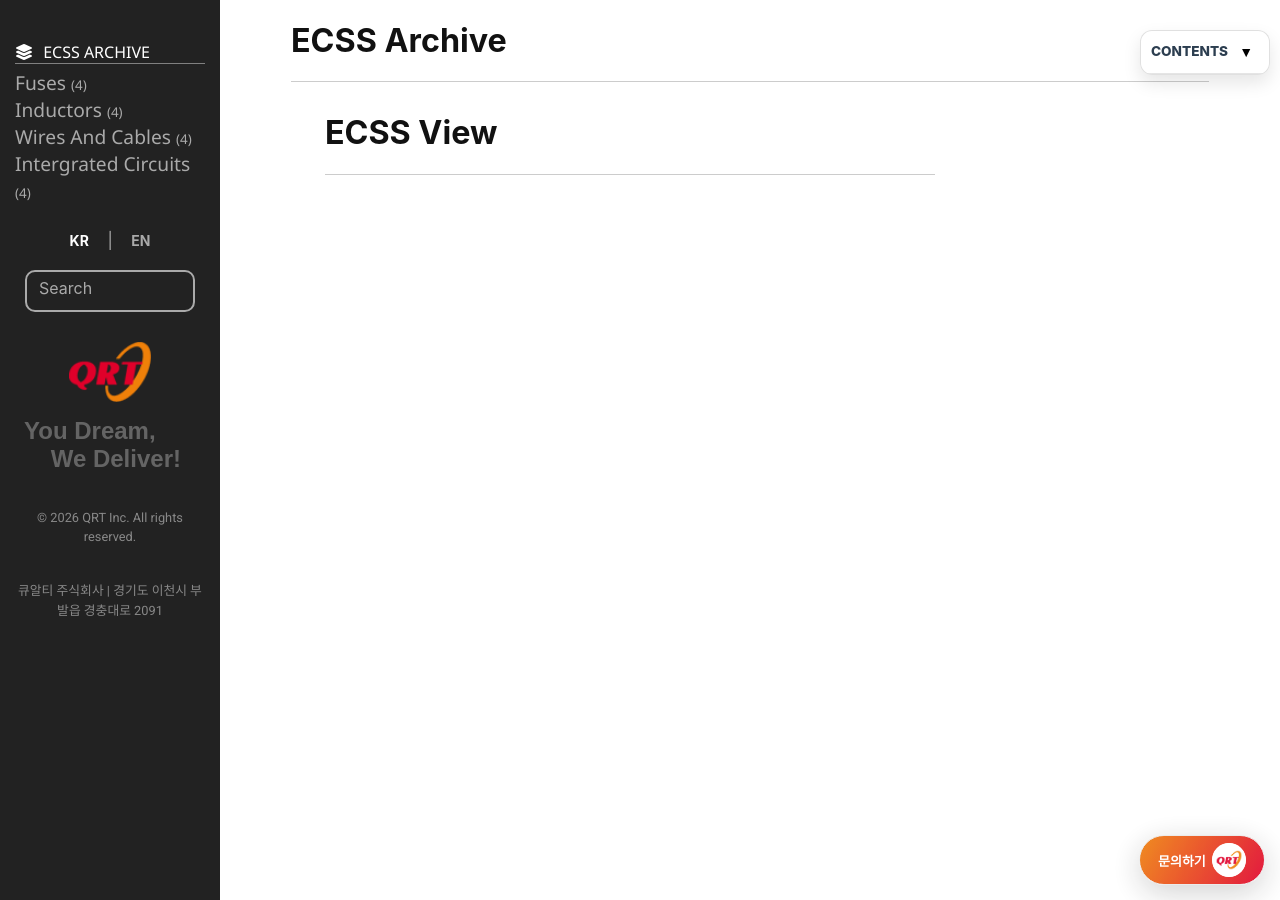
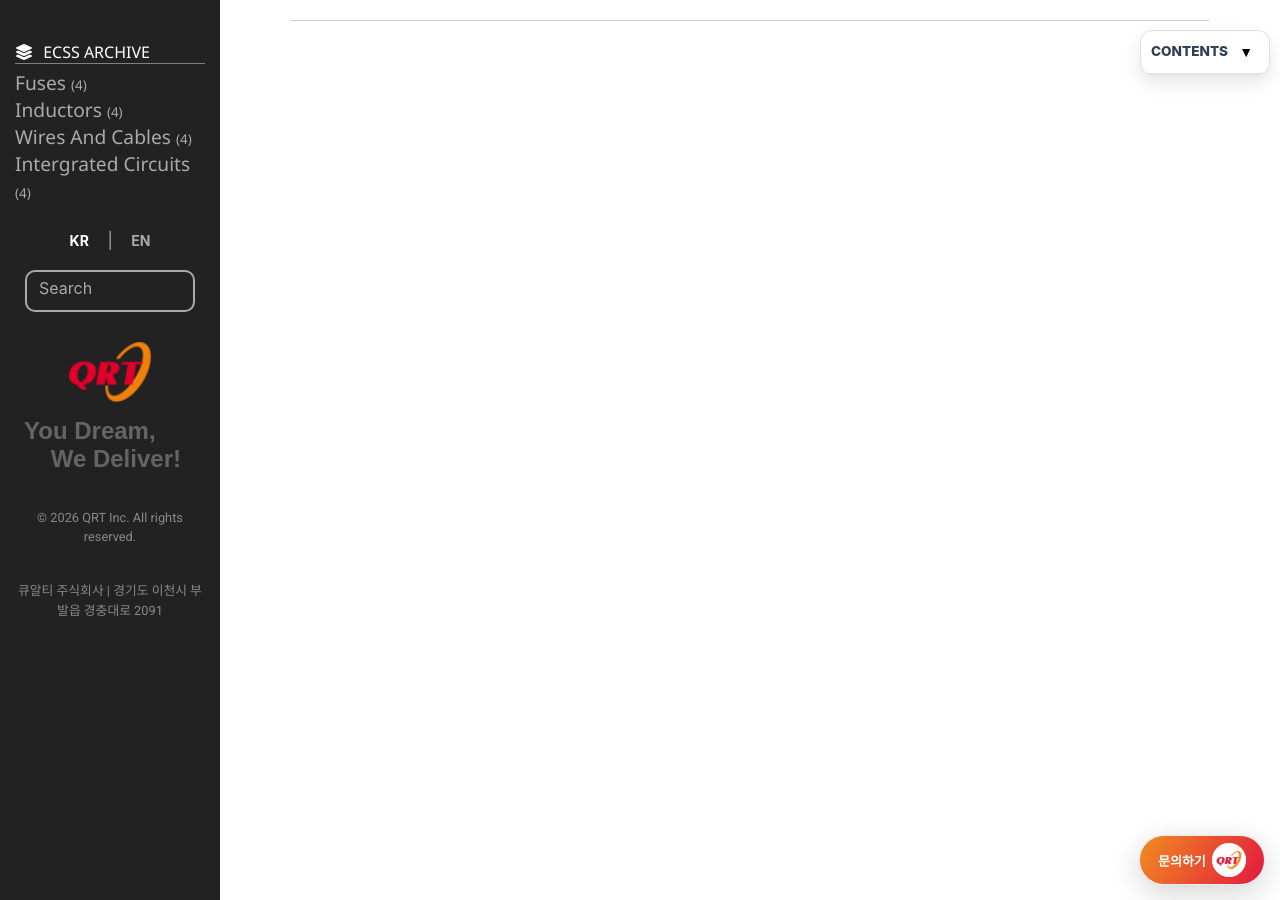
Before and after one commit to qrt-ph-vision/qrt-ph-vision, a Jekyll site: the page built from _ecss/ecss_view.html, in a window 1280 px wide. Built offline with Jekyll 4.4.1, drawn with Linux system fonts in a browser that asks for light colours; comment, search, counter and statistics services are not loaded.

Commit message:
fix: order Mechanism change

```diff
--- a/_config.yml
+++ b/_config.yml
@@ -18,14 +18,14 @@
 # You can create any custom variable you would like, and they will be accessible
 # in the templates via {{ site.myvariable }}.
 
-title: "LASER2COTS"
+title: "temparary title"
 email: jieseok.kim@qrtkr.com
 description: >- # this means to ignore newlines until "baseurl:"
 
 # QRT laser lab
 # baseurl: "/" # the subpath of your site, e.g. /blog
 # url: "http://ejjoo.github.io" # the base hostname & protocol for your site, e.g. http://example.com
-github_username: QRT-Laser
+github_username: qrt-ph-vision
 highlighter: rouge
 svg:
   optimize: true
@@ -61,11 +61,11 @@ collections:
 
 
 
-analytics:
-  provider: "google"
+# analytics:
+#   provider: "google"
 
-  google:
-    tracking_id: "G-866KXKSPRQ"
+#   google:
+#     tracking_id: "G-866KXKSPRQ"
 
 
 # Exclude from processing.
--- a/_ecss/ecss_view.html
+++ b/_ecss/ecss_view.html
@@ -15,11 +15,22 @@ permalink: /ecss/view/
 {%- assign sorted_docs = ecss_docs | sort: "order" -%}
 {%- assign ordered_categories = sorted_docs | map: "category" | uniq -%}
 
+{%- comment -%} slug -> 원본 카테고리명 매핑을 JS에 넘기기 {%- endcomment -%}
+{%- capture cat_map -%}
+{%- assign first = true -%}
+{%- for cat in ordered_categories -%}
+  {%- if cat == nil or cat == "" -%}{%- continue -%}{%- endif -%}
+  {%- unless first -%},{%- endunless -%}
+  {%- assign first = false -%}
+  "{{ cat | slugify }}": {{ cat | jsonify }}
+{%- endfor -%}
+{%- endcapture -%}
+
 <article class="post">
   <header class="post-header home">
     <div class="post-title">
-      <!-- ✅ 여기 텍스트는 JS가 카테고리명으로 바꿔줌 -->
-      <span>{{ page.title }}</span>
+      <!-- ✅ front matter title 노출 X, JS가 카테고리명만 넣음 -->
+      <span id="ecss-page-title"></span>
     </div>
   </header>
 
@@ -37,21 +48,21 @@ permalink: /ecss/view/
         {%- assign items = sorted_docs | where: "category", cat -%}
 
         {%- for doc in items -%}
-          {%- assign hundreds = doc.order | modulo: 1000 | divided_by: 100 | floor -%}
-          {%- assign tens = doc.order | modulo: 100 | divided_by: 10 | floor -%}
-          {%- assign ones = doc.order | modulo: 10 -%}
+          {%- assign o = doc.order | default: 99999999 -%}
+          {%- assign lv2 = o | divided_by: 10000 | modulo: 100 -%}
+          {%- assign lv3 = o | divided_by: 100   | modulo: 100 -%}
+          {%- assign lv4 = o | modulo: 100 -%}
 
-          {%- if hundreds == 0 and tens == 0 and ones == 0 -%}
+          {%- if lv2 == 0 and lv3 == 0 and lv4 == 0 -%}
             {%- assign pad = 0 -%}
-          {%- elsif tens == 0 and ones == 0 -%}
+          {%- elsif lv3 == 0 and lv4 == 0 -%}
             {%- assign pad = 10 -%}
-          {%- elsif ones == 0 -%}
+          {%- elsif lv4 == 0 -%}
             {%- assign pad = 20 -%}
           {%- else -%}
             {%- assign pad = 30 -%}
           {%- endif -%}
 
-          <!-- ✅ Section# 제거: toc-group 없이 toc-item만 -->
           <li class="toc-item" data-cat="{{ cat_slug }}" style="padding-left: {{ pad }}px;">
             <a class="toc-link"
                data-target="m{{ doc.order }}"
@@ -66,8 +77,7 @@ permalink: /ecss/view/
   </nav>
 
   <style>
-    /* ✅ 오른쪽 고정 목차 (manual CSS 그대로) */
-    .floating-manual-toc {
+    .floating-manual-toc{
       position: fixed;
       right: 10px;
       top: 30px;
@@ -84,142 +94,130 @@ permalink: /ecss/view/
       overflow: hidden;
     }
 
-    .toc-head {
-      display: flex;
-      justify-content: space-between;
-      align-items: center;
-      padding: 8px 10px;
-      border-bottom: 1px solid rgba(0, 0, 0, .10);
-      font-weight: 800;
-      font-size: 0.9rem;
+    .toc-head{
+      display:flex;
+      justify-content:space-between;
+      align-items:center;
+      padding:8px 10px;
+      border-bottom:1px solid rgba(0,0,0,.10);
+      font-weight:800;
+      font-size:.9rem;
     }
 
-    .toc-toggle {
-      border: none;
-      background: transparent;
-      cursor: pointer;
-      font-size: 14px;
-      padding: 2px 6px;
-      border-radius: 8px;
-      line-height: 1;
+    .toc-toggle{
+      border:none;
+      background:transparent;
+      cursor:pointer;
+      font-size:14px;
+      padding:2px 6px;
+      border-radius:8px;
+      line-height:1;
     }
+    .toc-toggle:hover{ background: rgba(0,0,0,.06); }
 
-    .toc-toggle:hover {
-      background: rgba(0, 0, 0, .06);
-    }
-
-    .toc-list {
-      list-style: none;
-      margin: 0;
-      padding: 6px 4px;
-      overflow: auto;
+    .toc-list{
+      list-style:none;
+      margin:0;
+      padding:6px 4px;
+      overflow:auto;
       max-height: calc(100vh - 140px);
     }
 
-    /* (남아있어도 무해) */
-    .toc-group {
-      margin: 8px 6px 6px;
-      font-weight: 800;
-      opacity: .75;
-      font-size: .82rem;
+    .toc-link{
+      display:block;
+      padding:6px 6px;
+      margin:2px 4px;
+      border-radius:10px;
+      text-decoration:none;
+      color:inherit;
+      font-size:.84rem;
+      line-height:1.2;
+      white-space:nowrap;
+      overflow:hidden;
+      text-overflow:ellipsis;
+    }
+    .toc-link:hover{
+      background: rgba(0,0,0,.06);
+      font-weight:800;
     }
 
-    .toc-link {
-      display: block;
-      padding: 6px 6px;
-      margin: 2px 4px;
-      border-radius: 10px;
-      text-decoration: none;
-      color: inherit;
-      font-size: .84rem;
-      line-height: 1.2;
-
-      white-space: nowrap;
-      overflow: hidden;
-      text-overflow: ellipsis;
+    .floating-manual-toc.collapsed{ width:130px; }
+    .floating-manual-toc.collapsed .toc-list{ display:none; }
+    .floating-manual-toc.collapsed .toc-head-title{
+      font-size:.85rem;
+      white-space:nowrap;
+      overflow:hidden;
+      text-overflow:ellipsis;
     }
 
-    .toc-link:hover {
-      background: rgba(0, 0, 0, .06);
-      font-weight: 800;
+    @media (max-width: 1100px){ .floating-manual-toc{ display:none; } }
+    @media (min-width: 1101px){
+      .post-content{ padding-left:0; padding-right:240px; }
     }
 
-    /* ✅ 접히면 옆으로(가로) 더 작게 */
-    .floating-manual-toc.collapsed {
-      width: 130px;
-    }
-
-    .floating-manual-toc.collapsed .toc-head-title {
-      font-size: 0.85rem;
-      white-space: nowrap;
-      overflow: hidden;
-      text-overflow: ellipsis;
-    }
-
-    .floating-manual-toc.collapsed .toc-list {
-      display: none;
-    }
-
-    /* ✅ 작은 화면에서는 숨김 */
-    @media (max-width: 1100px) {
-      .floating-manual-toc {
-        display: none;
-      }
-    }
-
-    /* ✅ 본문 왼쪽 원복 + 목차만큼 오른쪽 여백 */
-    @media (min-width: 1101px) {
-      .post-content {
-        padding-left: 0px;
-        padding-right: 240px;
-      }
-    }
-
-    /* ✅ ECSS 점프 앵커 */
-    .ecss-anchor { scroll-margin-top: 90px; height: 0; }
+    /* ✅ 점프 앵커 */
+    .ecss-anchor{ scroll-margin-top: 90px; height:0; }
   </style>
 
   <script>
-    (function () {
+  (function(){
+    const CAT_NAME_MAP = { {{ cat_map }} };
+
     const toc = document.getElementById("floating-manual-toc");
     const btn = document.getElementById("toc-toggle");
     const KEY = "ecss_toc_collapsed_right_v1";
+    const titleEl = document.getElementById("ecss-page-title");
 
     let ticking = false;
 
-      function parseHash() {
-        // "#cat--m3000"
+    function parseHash(){
       const raw = (location.hash || "").slice(1);
-        if (!raw) return { cat: "", anchor: "" };
+      if (!raw) return { cat:"", anchor:"" };
       const idx = raw.indexOf("--");
-        if (idx === -1) return { cat: raw, anchor: "" };
+      if (idx === -1) return { cat: raw, anchor:"" };
       return { cat: raw.slice(0, idx), anchor: raw.slice(idx + 2) };
     }
 
-      function applyIcon() {
+    function displayCatName(catSlug){
+      return CAT_NAME_MAP[catSlug] || (catSlug ? catSlug.replace(/-/g, " ") : "");
+    }
+
+    function applyIcon(){
       if (!toc || !btn) return;
       btn.textContent = toc.classList.contains("collapsed") ? "▼" : "▲";
     }
 
-      function setActive(targetId, cat) {
-        const links = document.querySelectorAll('.toc-link');
-        links.forEach(a => {
-          const isOn = (a.dataset.target === targetId && a.dataset.cat === cat);
-          // hover 느낌 그대로 고정
-          a.style.background = isOn ? "rgba(0, 0, 0, .06)" : "";
-          a.style.fontWeight = isOn ? "800" : "";
+    function setActive(targetId, cat){
+      document.querySelectorAll(".toc-link").forEach(a => {
+        const on = (a.dataset.target === targetId && a.dataset.cat === cat);
+        a.style.background = on ? "rgba(0, 0, 0, .06)" : "";
+        a.style.fontWeight = on ? "800" : "";
       });
     }
 
-      function filterTOC(cat) {
-        const items = document.querySelectorAll('.toc-item');
-        items.forEach(li => {
+    function filterTOC(cat){
+      document.querySelectorAll(".toc-item").forEach(li => {
         const c = li.getAttribute("data-cat");
         li.style.display = (!cat || c === cat) ? "" : "none";
       });
     }
 
-      function updateActiveFromScroll(cat) {
+    function removeInlineCategoryHeading(cat){
+      if (!cat) return;
+      const group = document.querySelector(`.ecss-view-group[data-cat="${cat}"]`);
+      if (!group) return;
+
+      const expected = displayCatName(cat).trim().toLowerCase();
+      const expected2 = cat.replace(/-/g, " ").trim().toLowerCase();
+
+      const firstHeading = group.querySelector("h1, h2");
+      if (!firstHeading) return;
+
+      const t = (firstHeading.textContent || "").trim().toLowerCase();
+      if (t === expected || t === expected2) firstHeading.remove();
+    }
+
+    function updateActiveFromScroll(cat){
       if (!cat) return;
 
       const anchors = Array.from(document.querySelectorAll(`.ecss-anchor[data-cat="${cat}"]`));
@@ -228,7 +226,7 @@ permalink: /ecss/view/
       const offset = 120;
       let activeId = anchors[0].id;
 
-        for (const a of anchors) {
+      for (const a of anchors){
         const top = a.getBoundingClientRect().top;
         if (top - offset <= 0) activeId = a.id;
         else break;
@@ -236,42 +234,43 @@ permalink: /ecss/view/
 
       setActive(activeId, cat);
 
-        // active가 목차 안에서 안 보이면 가운데로 당겨줌
       const activeLink = document.querySelector(`.toc-link[data-cat="${cat}"][data-target="${activeId}"]`);
       const list = document.getElementById("toc-list");
-        if (activeLink && list && toc && !toc.classList.contains("collapsed")) {
+      if (activeLink && list && toc && !toc.classList.contains("collapsed")){
         const r1 = activeLink.getBoundingClientRect();
         const r2 = list.getBoundingClientRect();
-          if (r1.top < r2.top + 20 || r1.bottom > r2.bottom - 20) {
+        if (r1.top < r2.top + 20 || r1.bottom > r2.bottom - 20){
           activeLink.scrollIntoView({ block: "center" });
         }
       }
     }
 
-      function applyView() {
+    function applyView(){
       const h = parseHash();
-        const titleEl = document.querySelector("header .post-title span");
 
-        // ✅ 상단 타이틀: ECSS View 대신 카테고리명
-        if (titleEl) titleEl.textContent = h.cat ? h.cat.replace(/-/g, " ") : "ECSS View";
+      // ✅ 타이틀은 카테고리명만(없으면 빈칸)
+      if (titleEl) titleEl.textContent = h.cat ? displayCatName(h.cat) : "";
 
       filterTOC(h.cat);
 
-        // 본문도 카테고리 하나만 보이게
+      // ✅ 본문: 해당 카테고리만 보여주기
       document.querySelectorAll(".ecss-view-group").forEach(g => {
         g.style.display = (h.cat && g.dataset.cat === h.cat) ? "block" : "none";
       });
 
-        // 점프
-        if (h.anchor) {
+      // ✅ md 안에 카테고리 헤딩이 박혀있으면 첫 1개 제거
+      removeInlineCategoryHeading(h.cat);
+
+      // ✅ 점프
+      if (h.anchor){
         const el = document.getElementById(h.anchor);
-          if (el) el.scrollIntoView({ behavior: "smooth", block: "start" });
+        if (el) el.scrollIntoView({ behavior:"smooth", block:"start" });
       }
 
       setTimeout(() => updateActiveFromScroll(h.cat), 60);
     }
 
-      function onScroll() {
+    function onScroll(){
       if (ticking) return;
       ticking = true;
       requestAnimationFrame(() => {
@@ -295,9 +292,10 @@ permalink: /ecss/view/
           localStorage.setItem(KEY, toc.classList.contains("collapsed") ? "1" : "0");
           applyIcon();
         });
+      }
 
       applyView();
-        window.addEventListener("scroll", onScroll, { passive: true });
+      window.addEventListener("scroll", onScroll, { passive:true });
     });
 
     window.addEventListener("hashchange", applyView);
@@ -306,35 +304,36 @@ permalink: /ecss/view/
 
   <div class="fade-in">
     <div class="post-content">
-
       {%- for cat in ordered_categories -%}
         {%- if cat == nil or cat == "" -%}{%- continue -%}{%- endif -%}
         {%- assign cat_slug = cat | slugify -%}
         {%- assign items = sorted_docs | where: "category", cat -%}
 
-        <!-- ✅ 본문에서 카테고리명(h2) 없음 -->
         <section class="ecss-view-group" data-cat="{{ cat_slug }}" style="display:none;">
           {%- for doc in items -%}
-            <!-- ✅ 목차 점프용 앵커 -->
+            {%- assign o = doc.order | default: 99999999 -%}
+            {%- assign lv2 = o | divided_by: 10000 | modulo: 100 -%}
+            {%- assign lv3 = o | divided_by: 100   | modulo: 100 -%}
+            {%- assign lv4 = o | modulo: 100 -%}
+
+            {%- if lv2 == 0 and lv3 == 0 and lv4 == 0 -%}
+              {%- assign indent = 0 -%}
+            {%- elsif lv3 == 0 and lv4 == 0 -%}
+              {%- assign indent = 20 -%}
+            {%- elsif lv4 == 0 -%}
+              {%- assign indent = 40 -%}
+            {%- else -%}
+              {%- assign indent = 60 -%}
+            {%- endif -%}
+
             <div id="m{{ doc.order }}" class="ecss-anchor" data-cat="{{ cat_slug }}"></div>
 
-            <!-- ✅ 본문 -->
-            <div style="
-              {% assign hundreds = doc.order | modulo: 1000 | divided_by: 100 | floor %}
-              {% assign tens = doc.order | modulo: 100 | divided_by: 10 | floor %}
-              {% assign ones = doc.order | modulo: 10 %}
-              {% if hundreds == 0 and tens == 0 and ones == 0 %}padding-left:0px;{% endif %}
-              {% if tens == 0 and ones == 0 and not (hundreds == 0 and tens == 0 and ones == 0) %}padding-left:20px;{% endif %}
-              {% if ones == 0 and not (tens == 0 and ones == 0) %}padding-left:40px;{% endif %}
-              {% if ones != 0 %}padding-left:60px;{% endif %}
-              margin-top: 8px;">
+            <div style="padding-left: {{ indent }}px; margin-top: 8px;">
               {{ doc.content }}
             </div>
-
           {%- endfor -%}
         </section>
       {%- endfor -%}
-
     </div>
   </div>
 </article>
--- a/naver146e663c6bf9b70138b73d9ea5ee37cb.html
+++ /dev/null
@@ -1 +0,0 @@
-naver-site-verification: naver146e663c6bf9b70138b73d9ea5ee37cb.html
--- a/search.json
+++ b/search.json
@@ -2,7 +2,7 @@
 layout: null
 ---
 [
-  {% for post in site.posts %}
+  {% for post in site.ecss %}
     {
       "title": {{ post.title | jsonify }},
       "url": {{ post.url | relative_url | jsonify }},
```
Also changed, not shown: other parts of _ecss/ecss_view.html (+2 -4 lines), _ecss/ecss.html (+14 -7 lines). Lines whose indentation alone changed are shown as unchanged.
